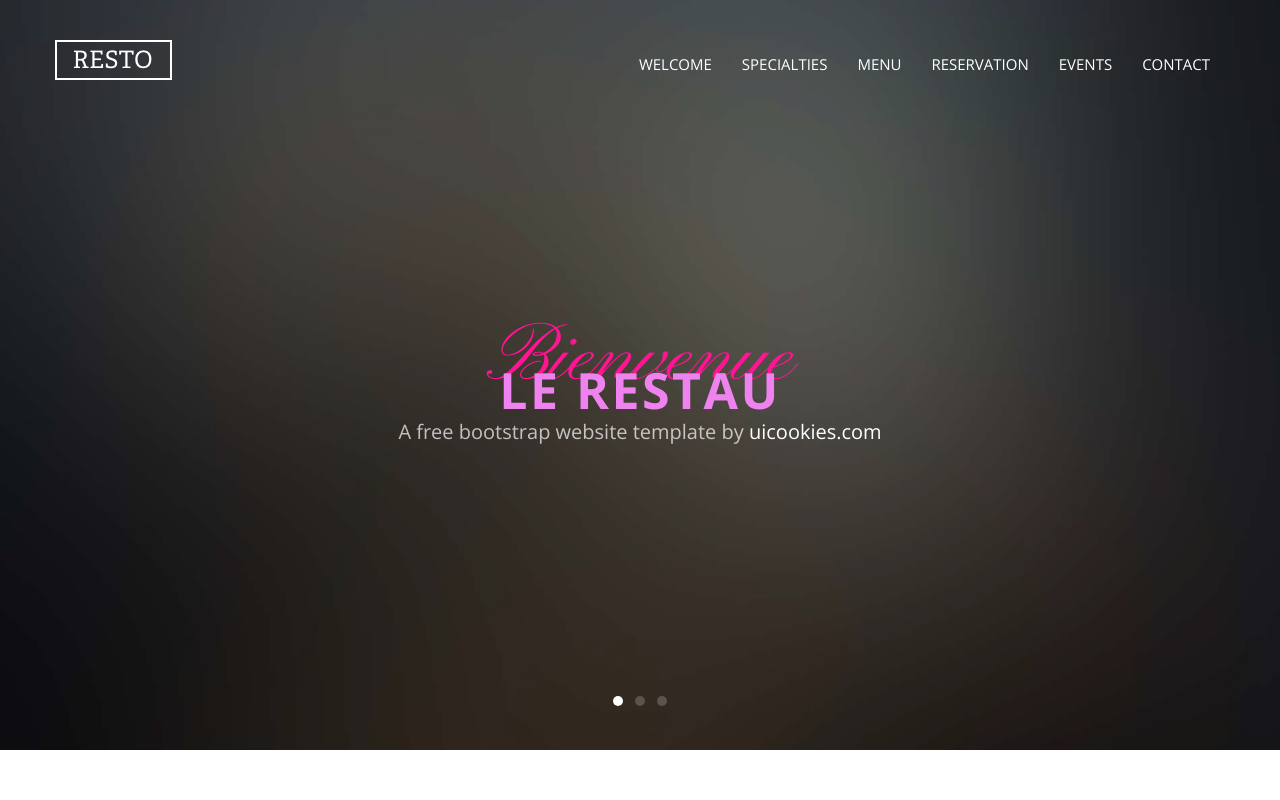
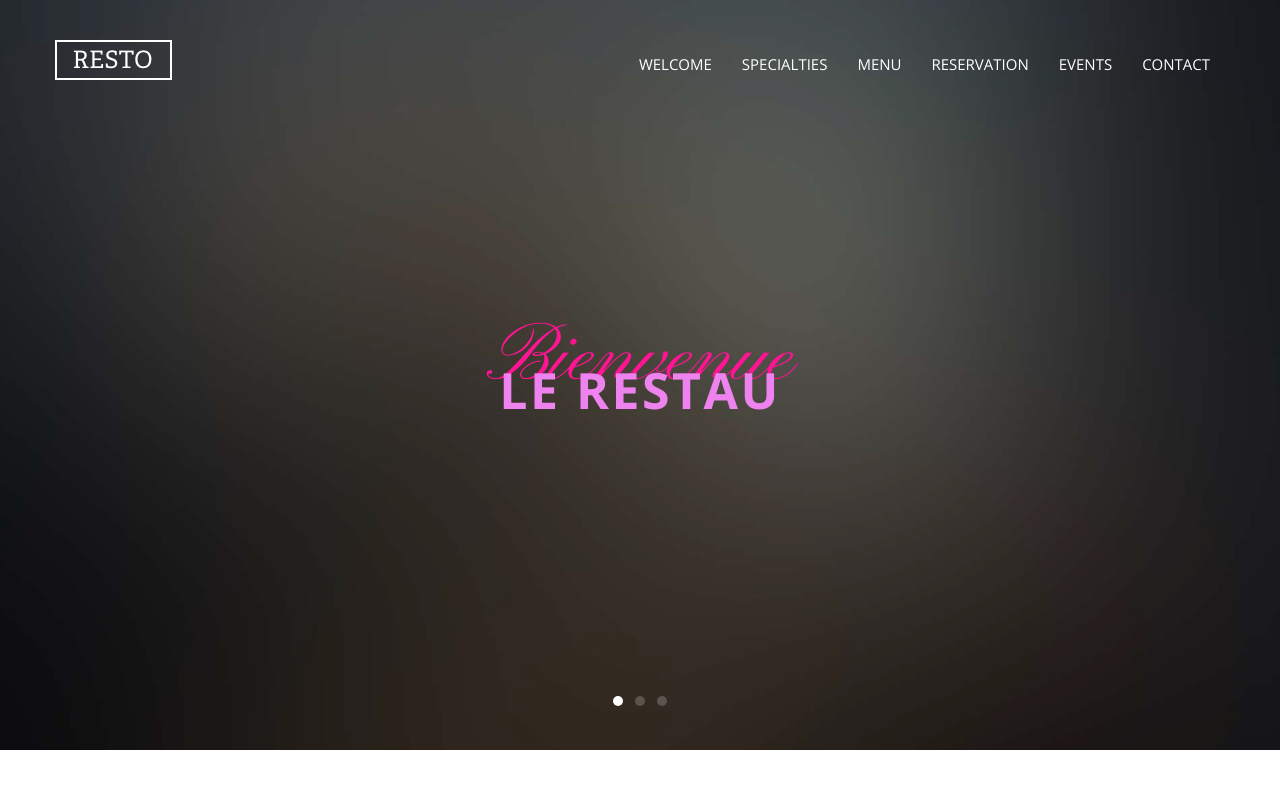
Before and after one commit to elisarenard/SiteResto, a website: page resto/index.html in a window 1280 px wide. Shown: the top 800 px of the page. Drawn offline with nearby package versions, Linux system fonts and the light colour scheme; files whose address does not match are found by name.

Commit message:
suppr des paragraphes

```diff
--- a/resto/index.html
+++ b/resto/index.html
@@ -54,7 +54,7 @@
                 <div class="probootstrap-slider-text text-center probootstrap-animate probootstrap-heading">
                   <h1 class="primary-heading">Bienvenue</h1>
                   <h3 class="secondary-heading">Le restau</h3>
-                  <p class="sub-heading">A free bootstrap website template by <a href="https://uicookies.com">uicookies.com</a></p>
+
                 </div>
               </div>
             </div>
@@ -67,7 +67,7 @@
                 <div class="probootstrap-slider-text text-center probootstrap-animate probootstrap-heading">
                   <h1 class="primary-heading">Diner</h1>
                   <h3 class="secondary-heading">Avec nous</h3>
-                  <p class="sub-heading">A free bootstrap website template by <a href="https://uicookies.com">uicookies.com</a></p>
+
                 </div>
               </div>
             </div>
@@ -81,8 +81,7 @@
                 <div class="probootstrap-slider-text text-center probootstrap-animate probootstrap-heading">
                   <h1 class="primary-heading">Profitez</h1>
                   <h3 class="secondary-heading">Avec nous</h3>
-                  <p class="sub-heading">A free bootstrap website template by <a href="https://uicookies.com">uicookies.com</a></p>
-                </div>
+
               </div>
             </div>
           </div>
```
